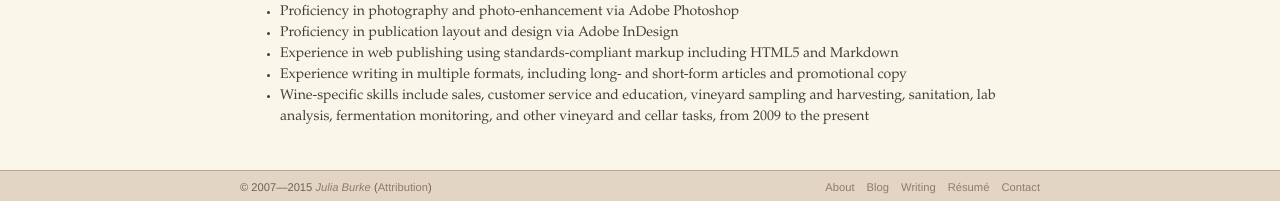
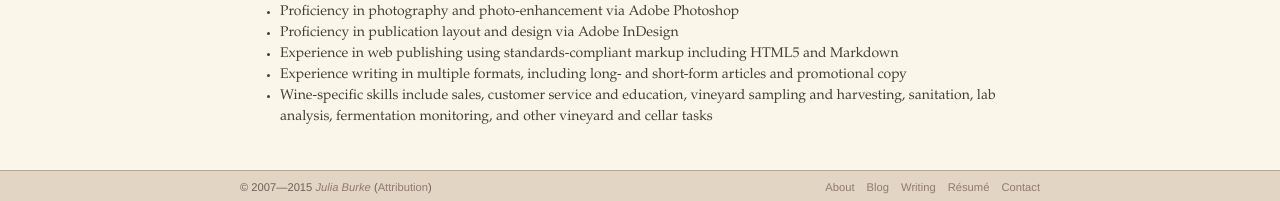
Before and after one commit to nywinewench/nywinewench.github.io, a Jekyll site: the page built from resume.md, in a window 1280 px wide. Shown: the part 1390-1591 px from the top of the page. Built offline with Jekyll 4.4.1, drawn with Linux system fonts in a browser that asks for light colours; some web fonts are replaced; Markdown is read by kramdown in place of the engine named in the settings; comment, search, counter and statistics services are not loaded.

Commit message:
Resume fix

```diff
--- a/resume.md
+++ b/resume.md
@@ -68,4 +68,4 @@ title: Résumé
 * Proficiency in publication layout and design via Adobe InDesign
 * Experience in web publishing using standards-compliant markup including HTML5 and Markdown
 * Experience writing in multiple formats, including long- and short-form articles and promotional copy
-* Wine-specific skills include sales, customer service and education, vineyard sampling and harvesting, sanitation, lab analysis, fermentation monitoring, and other vineyard and cellar tasks, from 2009 to the present
+* Wine-specific skills include sales, customer service and education, vineyard sampling and harvesting, sanitation, lab analysis, fermentation monitoring, and other vineyard and cellar tasks
```
